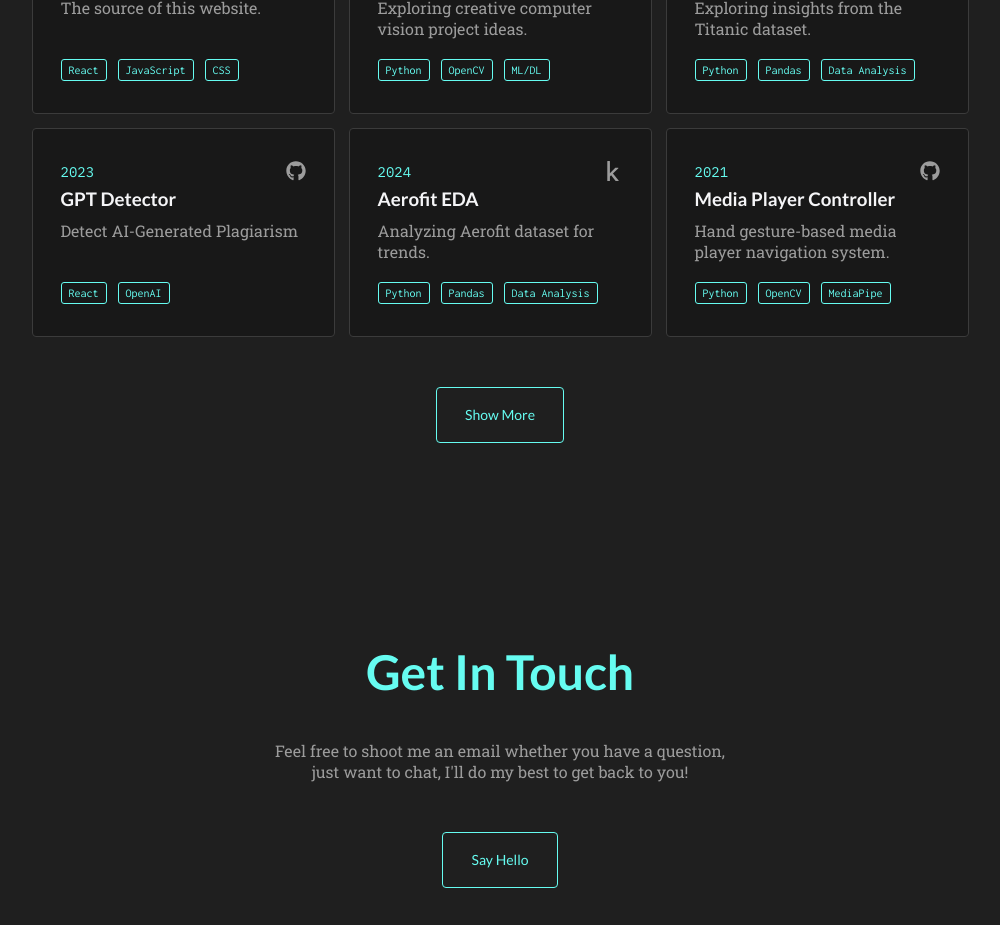
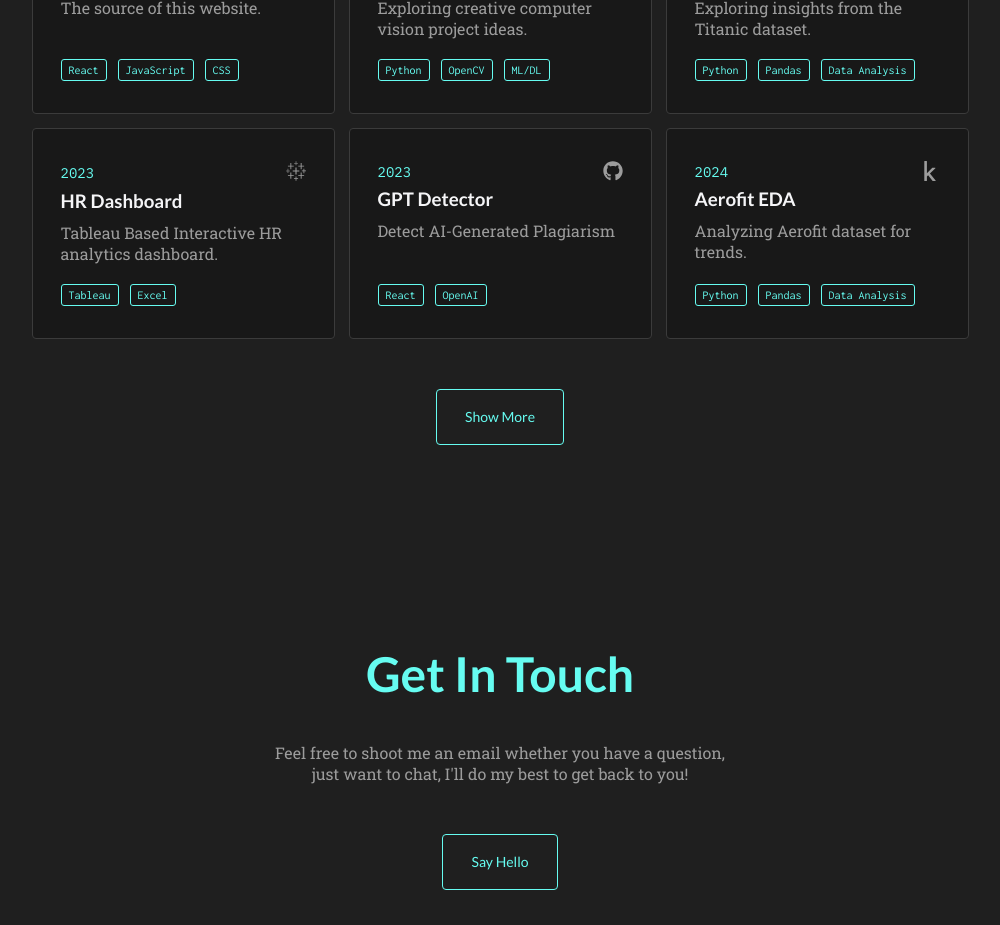
Before and after one commit to TusharSSurve/portfolio, a React (Create React App) app: page / in a window 1280 px wide. Shown: the part 2540-3465 px from the top of the page, without its empty margins (140-1140 px from the left). Built offline with nearby package versions, Linux system fonts and the light colour scheme; the HTML template or start-up script is replaced by a standard one.

Commit message:
[test] : New Code Added for Tableau Projects

```diff
--- a/src/components/WorkCard.js
+++ b/src/components/WorkCard.js
@@ -2,6 +2,7 @@ import React, { useEffect } from "react";
 import styles from './WorkCard.module.css';
 import { FontAwesomeIcon } from '@fortawesome/react-fontawesome';
 import { faGithub, faKaggle } from '@fortawesome/free-brands-svg-icons';
+import { ReactComponent as Tableau } from '../assets/icons/tableau.svg'
 import AOS from 'aos';
 import "aos/dist/aos.css";
 
@@ -19,9 +20,11 @@ const WorkCard = ({ project }) => {
             {
               project.wlinks.map(wl => {
                 return <li key={wl.id}>
-                  <a href={wl.link}>{
-                    wl.icon === 'github' ? <FontAwesomeIcon icon={faGithub} /> : <FontAwesomeIcon icon={faKaggle} />
-                  }</a>
+                  <a href={wl.link} target="_blank" rel="noopener noreferrer">
+                    {wl.icon === 'github' && <FontAwesomeIcon icon={faGithub} />}
+                    {wl.icon === 'kaggle' && <FontAwesomeIcon icon={faKaggle} />}
+                    {wl.icon === 'tableau' && <Tableau className={styles.tableau} />}
+                  </a>
                 </li>
               })
             }
--- a/src/components/WorkCard.module.css
+++ b/src/components/WorkCard.module.css
@@ -63,6 +63,14 @@ ul.wlangs {
   border-radius: 3px;
 }
 
+.tableau path {
+  fill: var(--dark-white-color);
+}
+
+.tableau:hover path {
+  fill: var(--neon-color);
+}
+
 @media (min-width: 1440px) {
   .wcard {
     max-width: 280px;
--- a/src/data/work.json
+++ b/src/data/work.json
@@ -77,6 +77,29 @@
       {
         "id": 3,
         "lang": "Data Analysis"
+      }
+    ]
+  },
+  {
+    "id": 12,
+    "year": "2023",
+    "wlinks": [
+      {
+        "id": 1,
+        "link": "https://public.tableau.com/views/HRAnalyticsDashboard_17051690515550/HRAnalyticsDashboard?:language=en-US&:sid=&:display_count=n&:origin=viz_share_link",
+        "icon": "tableau"
+      }
+    ],
+    "title": "HR Dashboard",
+    "para": "Tableau Based Interactive HR analytics dashboard.",
+    "langs": [
+      {
+        "id": 1,
+        "lang": "Tableau"
+      },
+      {
+        "id": 2,
+        "lang": "Excel"
       }
     ]
   },
```
Also changed, not shown: src/assets/icons/tableau.svg (added).
